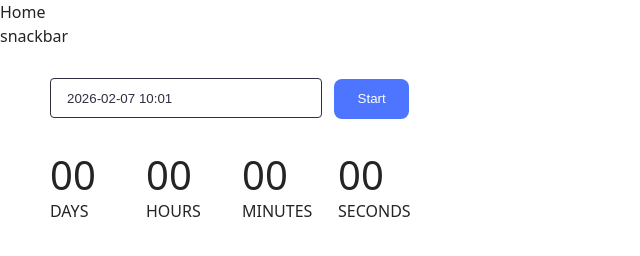
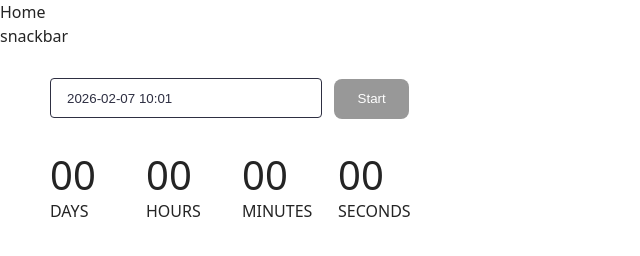
Before and after one commit to Dimonik7772/goit-js-hw-10, a plain HTML site: page 1-timer.html in a window 1280 px wide. Shown: the whole page, without its empty margins (0-640 px from the left). Drawn offline with Linux system fonts and the light colour scheme.

Commit message:
Deploying to gh-pages from @ Dimonik7772/goit-js-hw-10@a8a86e2951b413c6f113451ad5e3b52abf6455b7 🚀

```diff
--- a/1-timer.html
+++ b/1-timer.html
@@ -18,7 +18,7 @@
     </ul>
     <main class="timer-container">
       <input class="input-date" type="text" id="datetime-picker" />
-      <button class="timer-btn" type="button" data-start>Start</button>
+      <button class="timer-btn" type="button" disabled data-start>Start</button>
       <div class="timer">
         <div class="field">
           <span class="value" data-days>00</span>
--- a/1-timer.js
+++ b/1-timer.js
@@ -1,2 +1,2 @@
-import"./assets/modulepreload-polyfill-B5Qt9EMX.js";/* empty css                      */import{f as h,i as y}from"./assets/vendor-BbbuE1sJ.js";const d=document.querySelector('input[id="datetime-picker"]'),o=document.querySelector("button[data-start]"),r={days:document.querySelector("[data-days]"),hours:document.querySelector("[data-hours]"),minutes:document.querySelector("[data-minutes]"),seconds:document.querySelector("[data-seconds]")};let c=null;const p={enableTime:!0,time_24hr:!0,defaultDate:new Date,minuteIncrement:1,onClose(t){const e=t[0];if(e<new Date){o.disabled=!0,y.error({position:"topRight",title:"Error",message:"Please choose a date in the future"});return}o.disabled=!1,c=e}};h(d,p);function b(t){const i=Math.floor(t/864e5),l=Math.floor(t%864e5/36e5),m=Math.floor(t%864e5%36e5/6e4),f=Math.floor(t%864e5%36e5%6e4/1e3);return{days:i,hours:l,minutes:m,seconds:f}}o.addEventListener("click",()=>{const t=setInterval(()=>{o.disabled=!0,d.disabled=!0;const n=c-new Date,s=b(n);if(n<=0){o.disabled=!1,d.disabled=!1,clearInterval(t),u({days:0,hours:0,minutes:0,seconds:0});return}u(s)},1e3)});function u({days:t,hours:e,minutes:n,seconds:s}){r.days.textContent=a(t),r.hours.textContent=a(e),r.minutes.textContent=a(n),r.seconds.textContent=a(s)}function a(t){return String(t).padStart(2,"0")}
+import"./assets/modulepreload-polyfill-B5Qt9EMX.js";/* empty css                      */import{f as h,i as y}from"./assets/vendor-BbbuE1sJ.js";const a=document.querySelector('input[id="datetime-picker"]'),u=document.querySelector("button[data-start]"),r={days:document.querySelector("[data-days]"),hours:document.querySelector("[data-hours]"),minutes:document.querySelector("[data-minutes]"),seconds:document.querySelector("[data-seconds]")};let c=null;const p={enableTime:!0,time_24hr:!0,defaultDate:new Date,minuteIncrement:1,onClose(t){const e=t[0];if(e<=new Date){y.error({position:"topRight",title:"Error",message:"Please choose a date in the future"});return}u.disabled=!1,c=e}};h(a,p);function S(t){const i=Math.floor(t/864e5),l=Math.floor(t%864e5/36e5),m=Math.floor(t%864e5%36e5/6e4),f=Math.floor(t%864e5%36e5%6e4/1e3);return{days:i,hours:l,minutes:m,seconds:f}}u.addEventListener("click",()=>{u.disabled=!0;const t=setInterval(()=>{a.disabled=!0;const n=c-new Date,o=S(n);if(n<=0){a.disabled=!1,clearInterval(t),d({days:0,hours:0,minutes:0,seconds:0});return}d(o)},1e3)});function d({days:t,hours:e,minutes:n,seconds:o}){r.days.textContent=s(t),r.hours.textContent=s(e),r.minutes.textContent=s(n),r.seconds.textContent=s(o)}function s(t){return String(t).padStart(2,"0")}
 //# sourceMappingURL=1-timer.js.map
--- a/2-snackbar.js
+++ b/2-snackbar.js
@@ -1,2 +1,2 @@
-import"./assets/modulepreload-polyfill-B5Qt9EMX.js";/* empty css                      */import{i as o}from"./assets/vendor-BbbuE1sJ.js";const n=document.querySelector(".form");n.addEventListener("submit",a);function a(t){t.preventDefault();const i=t.target.elements,s=i.delay.value,r=i.state.value;new Promise((e,m)=>{setTimeout(()=>{r==="fulfilled"?e(`Fulfilled promis in ${s}ms`):m(`Rejected promise in ${s}ms`)},Number(s))}).then(e=>{o.success({message:`${e}`,position:"topRight"})}).catch(e=>{o.error({message:`${e}`,position:"topRight"})}),t.target.reset()}
+import"./assets/modulepreload-polyfill-B5Qt9EMX.js";/* empty css                      */import{i as o}from"./assets/vendor-BbbuE1sJ.js";const n=document.querySelector(".form");n.addEventListener("submit",a);function a(t){t.preventDefault();const i=t.target.elements,s=Number(i.delay.value),r=i.state.value;new Promise((e,m)=>{setTimeout(()=>{r==="fulfilled"?e(s):m(s)},s)}).then(e=>{o.success({message:`✅ Fulfilled promis in ${e}ms`,position:"topRight"})}).catch(e=>{o.error({message:`❌ Rejected promise in ${e}ms`,position:"topRight"})}),t.target.reset()}
 //# sourceMappingURL=2-snackbar.js.map
```
Also changed, not shown: 2 other files.
